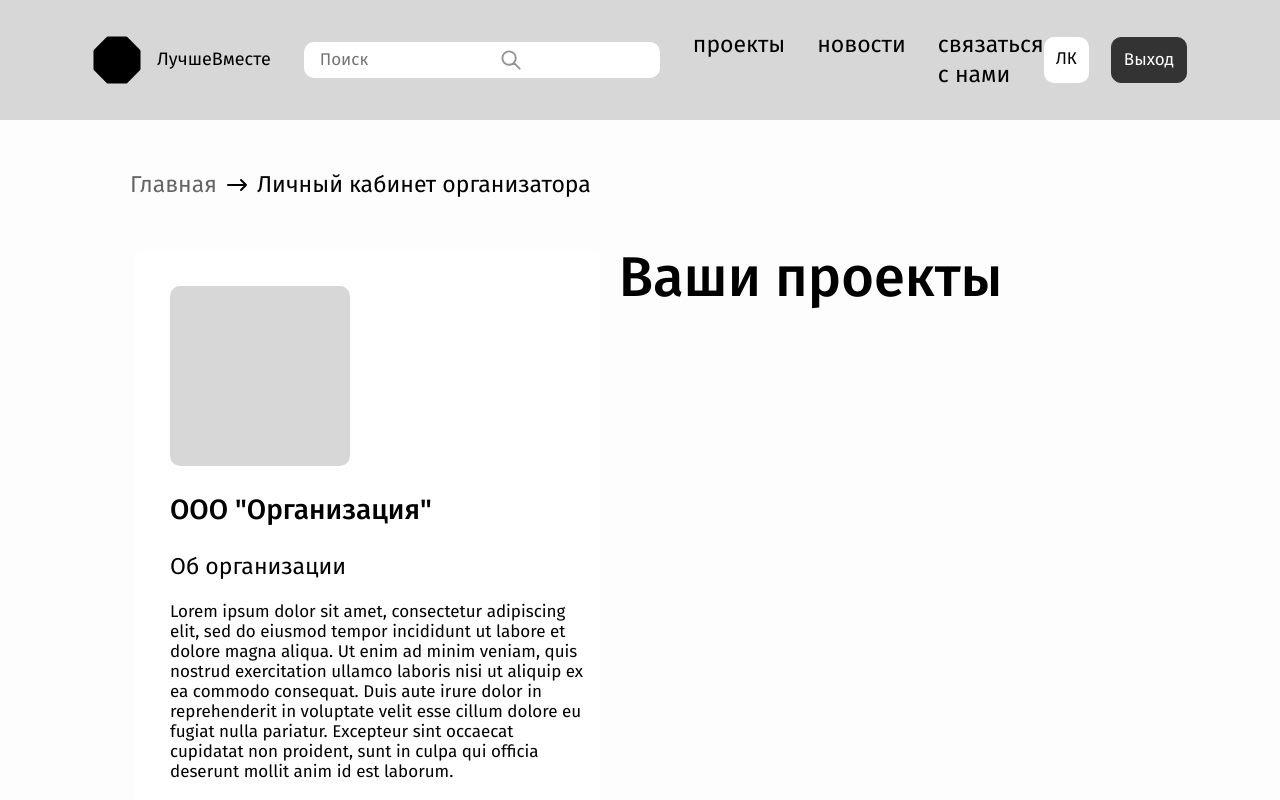
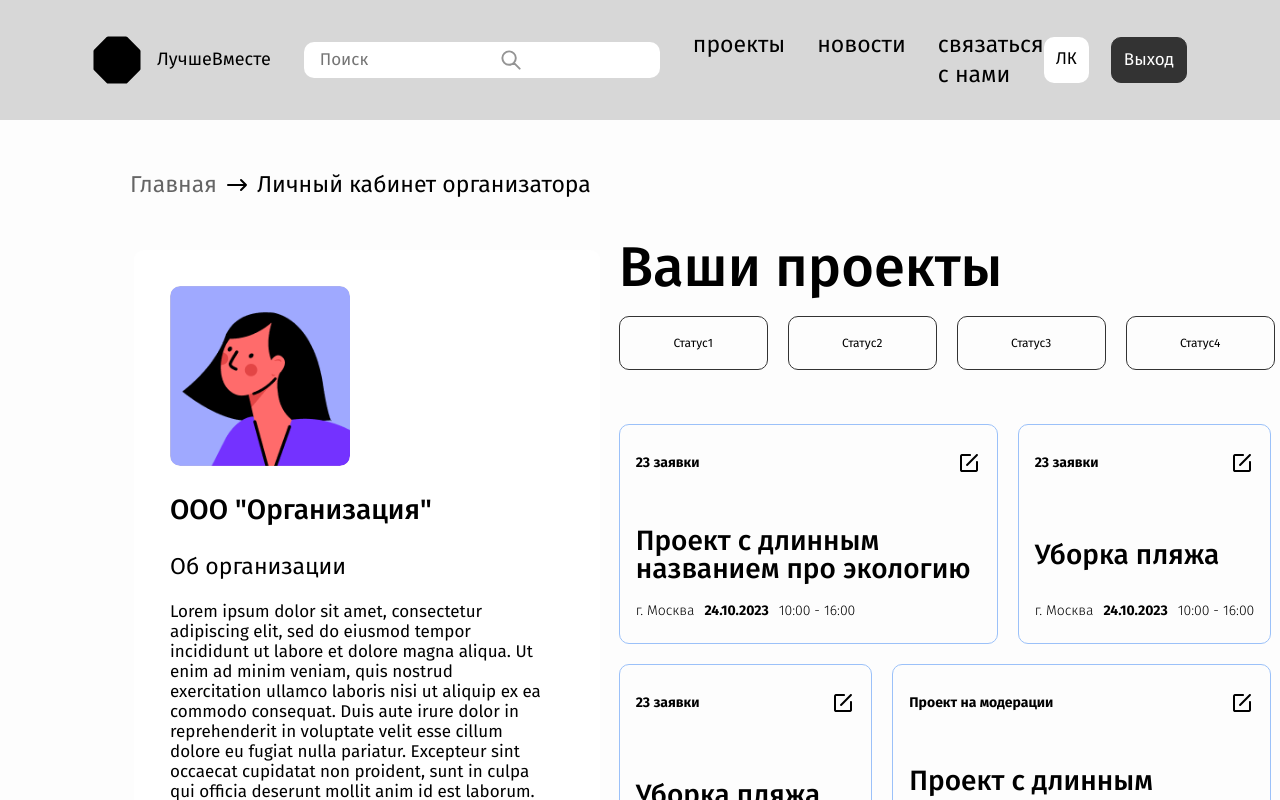
Before and after one commit to volunteers-for-city-projects/volunteers-frontend, a React (Create React App) app: page /profile in a window 1280 px wide. Shown: the top 800 px of the page. Built offline with nearby package versions, Linux system fonts and the light colour scheme.

Commit message:
feat: added new components
added new components

```diff
--- /dev/null
+++ b/src/components/CardProject/CardProject.jsx
@@ -0,0 +1,40 @@
+import PropTypes from 'prop-types';
+import './CardProject.scss';
+import pensil from '../../images/pensil.svg';
+
+function CardProject({ cardProject }) {
+	const { status, nameProject, city, day, time } = cardProject;
+	return (
+		<article className="card__project">
+			<ul className="card__info">
+				<li className="card__status">
+					<p className="card__status-count">{status}</p>
+					<img className="card__status-icon" src={pensil} alt="редактировать" />
+				</li>
+				<li className="card__name">
+					<p className="card__name-title">{nameProject}</p>
+				</li>
+				<li className="card__data">
+					<p className="card__data-city">{city}</p>
+					<p className="card__data-day">{day}</p>
+					<p className="card__data-time">{time}</p>
+				</li>
+			</ul>
+		</article>
+	);
+}
+
+export default CardProject;
+
+CardProject.propTypes = {
+	cardProject: PropTypes.arrayOf(
+		PropTypes.shape({
+			id: PropTypes.number.isRequired,
+			status: PropTypes.string.isRequired,
+			nameProject: PropTypes.string.isRequired,
+			city: PropTypes.string.isRequired,
+			day: PropTypes.string.isRequired,
+			time: PropTypes.string.isRequired,
+		})
+	).isRequired,
+};
--- /dev/null
+++ b/src/components/CardProject/CardProject.scss
@@ -0,0 +1,78 @@
+.card__project {
+	box-sizing: border-box;
+	max-width: 379px;
+	border-radius: 10px;
+	min-height: 208px;
+	border: 1px solid var(--Secondary, #9bc1f9);
+	padding: 22px 16px;
+}
+.card__info {
+	list-style: none;
+	display: flex;
+	flex-direction: column;
+	padding: 0;
+	margin: 0;
+}
+.card__status {
+	display: flex;
+	justify-content: space-between;
+	height: 32px;
+	align-items: center;
+}
+
+.card__data {
+	display: flex;
+	gap: 10px;
+}
+
+.card__status-count {
+	margin: 0;
+	font-size: 14px;
+	font-weight: 700;
+	line-height: 32px;
+}
+.card__status-count_red {
+	color: red;
+}
+.card__status-icon {
+	width: 24px;
+	height: 24px;
+	cursor: pointer;
+}
+.card__name {
+	margin-top: 53px;
+    height: 47px;
+    display: flex;
+    align-items: center;
+
+}
+.card__name-title {
+	margin: 0;
+	font-size: 28px;
+	font-weight: 500;
+	line-height: 28px;
+}
+.card__data {
+	display: flex;
+	margin-top: 22px;
+}
+.card__data-city {
+	margin: 0;
+	font-size: 14px;
+
+	font-weight: 300;
+	line-height: 20px;
+}
+.card__data-day {
+	margin: 0;
+	font-size: 14px;
+
+	font-weight: 700;
+	line-height: 20px;
+}
+.card__data-time {
+	margin: 0;
+	font-size: 14px;
+	font-weight: 300;
+	line-height: 20px;
+}
--- /dev/null
+++ b/src/components/ProfileButtonsTabs/ProfileButtonsTabs.jsx
@@ -0,0 +1,38 @@
+import { Pushbutton } from '../Pushbutton/Pushbutton';
+
+function ProfileButtonsTabs() {
+	return (
+		<>
+			<Pushbutton
+				label="Статус1"
+				color="black"
+				size="mini"
+				backgroundColor="#FDFDFD"
+				minWidth={149}
+			/>
+			<Pushbutton
+				label="Статус2"
+				color="black"
+				size="mini"
+				backgroundColor="#FDFDFD"
+				minWidth={149}
+			/>
+			<Pushbutton
+				label="Статус3"
+				color="black"
+				size="mini"
+				backgroundColor="#FDFDFD"
+				minWidth={149}
+			/>
+			<Pushbutton
+				label="Статус4"
+				color="black"
+				size="mini"
+				backgroundColor="#FDFDFD"
+				minWidth={149}
+			/>
+		</>
+	);
+}
+
+export default ProfileButtonsTabs;
--- a/src/components/ProfileData/ProfileData.scss
+++ b/src/components/ProfileData/ProfileData.scss
@@ -5,6 +5,7 @@
 		gap: 20px;
 		margin-left: 36px;
 		margin-right: 10px;
+		padding: 0px 46px 26px 0px;
 
 		&-title {
 			margin: 0;
--- a/src/components/ProfileOrganization/ProfileOrganization.jsx
+++ b/src/components/ProfileOrganization/ProfileOrganization.jsx
@@ -2,18 +2,20 @@ import ProfileData from '../ProfileData/ProfileData';
 import dataOrganization from '../../utils/dataOrganization';
 import ProfileMenu from '../ProfileMenu/ProfileMenu';
 import { Pushbutton } from '../Pushbutton/Pushbutton';
+import CardProject from '../CardProject/CardProject';
+import cardsProjectsArray from '../../utils/cardsProjectsArray';
+import ProfileButtonsTabs from '../ProfileButtonsTabs/ProfileButtonsTabs';
 
 function ProfileOrganization() {
 	return (
 		<section className="profile-org">
 			<ProfileMenu title="Личный кабинет организатора" />
 			<div className="profile__wrapper">
-				<div className="profile__container">
+				<div className="profile__personal">
 					<div className="profile__image" />
 					<div className="profile__name">
 						<h2 className="profile__name-surname">ООО "Организация"</h2>
 					</div>
-
 					<ProfileData dataArray={dataOrganization} />
 					<div className="profile__button">
 						<Pushbutton
@@ -26,6 +28,22 @@ function ProfileOrganization() {
 				</div>
 				<div className="profile__projects">
 					<h2 className="profile__projects-title">Ваши проекты</h2>
+					<div className="profile__projects-tabs">
+						<ProfileButtonsTabs />
+					</div>
+					<div className="profile__projects-cards">
+						{cardsProjectsArray.map((item) => (
+							<CardProject cardProject={item} key={item.id} />
+						))}
+					</div>
+					<div className="profile__button">
+						<Pushbutton
+							label="Создать новый проект"
+							color="white"
+							size="medium"
+							minWidth={380}
+						/>
+					</div>
 				</div>
 			</div>
 		</section>
--- a/src/components/ProfileVolunteer/ProfileVolunteer.jsx
+++ b/src/components/ProfileVolunteer/ProfileVolunteer.jsx
@@ -14,7 +14,7 @@ function ProfileVolunteer({ isVolunteer }) {
 				<>
 					<ProfileMenu title="Личный кабинет волонтера" />
 					<div className="profile__wrapper">
-						<div className="profile__container">
+						<div className="profile__personal">
 							<div className="profile__image" />
 							<div className="profile__name">
 								<h2 className="profile__name-surname">Фамилия Имя Отчество</h2>
--- a/src/components/ProfileVolunteer/ProfileVolunteer.scss
+++ b/src/components/ProfileVolunteer/ProfileVolunteer.scss
@@ -3,19 +3,20 @@
 .profile {
 	background: #fdfdfd;
 
-	&__container {
+	&__personal {
 		display: flex;
 		flex-direction: column;
 		margin-top: 50px;
 		margin-left: 134px;
-		margin-bottom: 168px;
+		 margin-bottom: 104px;
 		background: $--White;
 		border-radius: 10px;
 		width: 676px;
 		min-height: 921px;
+		/* position: relative; */
 	}
 	&__image {
-		background-color: $--Light-grey;
+		background-image: url('../../images/fotoProfile.svg');
 		width: 180px;
 		height: 180px;
 		margin-top: 36px;
@@ -23,8 +24,6 @@
 		border-radius: 10px;
 	}
 	&__name {
-		/* display: flex;
-	align-items: center; */
 		margin-top: 25px;
 		margin-left: 36px;
 		margin-bottom: 5px;
@@ -37,9 +36,11 @@
 		}
 	}
 	&__button {
-		margin-top: 240px;
+		/* margin-top: 121px;
 		margin-bottom: 88px;
-		margin-left: 36px;
+		margin-left: 36px; */
+		/* position: absolute;
+		bottom: 0; */
 	}
 
 	&__wrapper {
@@ -48,7 +49,9 @@
 	}
 	&__projects {
 		width: 960px;
-		margin-top: 50px;
+		min-height: 921px;
+		margin-top: 40px;
+		/* margin-bottom: 94px; */
 		flex-direction: column;
 	}
 	&__projects-title {
@@ -58,3 +61,15 @@
 		line-height: 100%;
 	}
 }
+
+.profile__projects-tabs {
+	display: flex;
+	gap: 20px;
+	margin-top: 20px;
+}
+.profile__projects-cards {
+	display: flex;
+	margin-top: 54px;
+	flex-wrap: wrap;
+	gap: 20px;
+}
--- /dev/null
+++ b/src/utils/cardsProjectsArray.js
@@ -0,0 +1,77 @@
+const cardsProjectsArray = [
+	{
+		id: 0,
+		status: '23 заявки',
+		nameProject: 'Проект с длинным названием про экологию',
+		city: 'г. Москва',
+		day: '24.10.2023',
+		time: '10:00 - 16:00',
+	},
+	{
+		id: 1,
+		status: '23 заявки',
+		nameProject: 'Уборка пляжа',
+		city: 'г. Москва',
+		day: '24.10.2023',
+		time: '10:00 - 16:00',
+	},
+	{
+		id: 1,
+		status: '23 заявки',
+		nameProject: 'Уборка пляжа',
+		city: 'г. Москва',
+		day: '24.10.2023',
+		time: '10:00 - 16:00',
+	},
+
+	{
+		id: 3,
+		status: 'Проект на модерации',
+		nameProject: 'Проект с длинным названием про экологию',
+		city: 'г. Москва',
+		day: '24.10.2023',
+		time: '10:00 - 16:00',
+	},
+	{
+		id: 1,
+		status: '23 заявки',
+		nameProject: 'Уборка пляжа',
+		city: 'г. Москва',
+		day: '24.10.2023',
+		time: '10:00 - 16:00',
+	},
+	{
+		id: 5,
+		status: 'Проект завершён 12.10.2023',
+		nameProject: 'Уборка пляжа',
+		city: 'г. Москва',
+		day: '24.10.2023',
+		time: '10:00 - 16:00',
+	},
+	{
+		id: 6,
+		status: 'Проект на модерации',
+		nameProject: 'Проект с длинным названием про экологию',
+		city: 'г. Москва',
+		day: '24.10.2023',
+		time: '10:00 - 16:00',
+	},
+	{
+		id: 7,
+		status: '23 заявки',
+		nameProject: 'Уборка пляжа',
+		city: 'г. Москва',
+		day: '24.10.2023',
+		time: '10:00 - 16:00',
+	},
+	{
+		id: 8,
+		status: 'Проект завершён 12.10.2023',
+		nameProject: 'Уборка пляжа',
+		city: 'г. Москва',
+		day: '24.10.2023',
+		time: '10:00 - 16:00',
+	},
+];
+
+export default cardsProjectsArray;
```
Also changed, not shown: src/images/fotoProfile.svg (added), src/images/pensil.svg (added).
